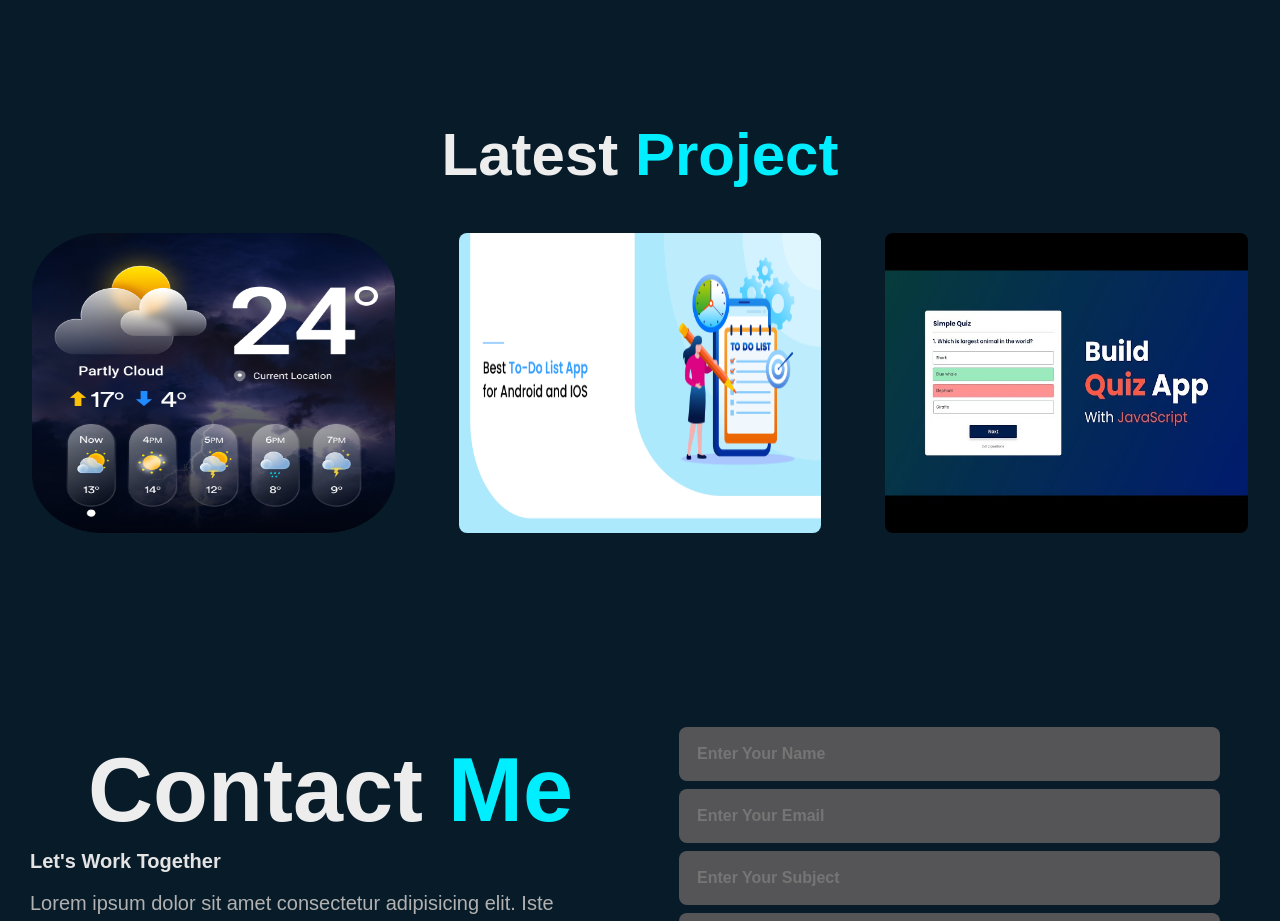
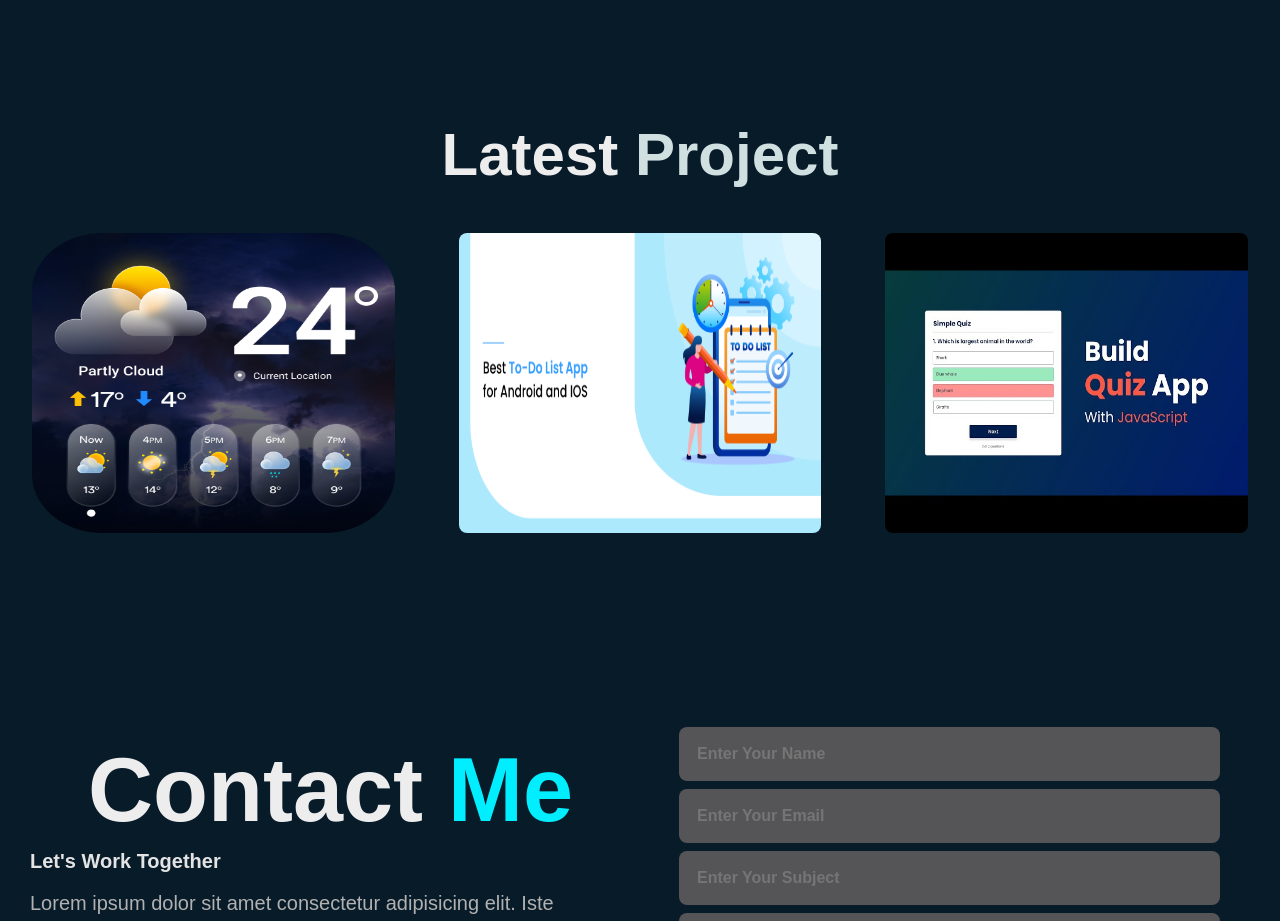
Before and after one commit to ADIL902/Portfolio-app-github.io, a plain HTML site: page index.html in a window 1280 px wide. Shown: the part 3760-4681 px from the top of the page. Drawn offline with nearby package versions, Linux system fonts and the light colour scheme.

Commit message:
Cheakh card

```diff
--- a/style.css
+++ b/style.css
@@ -474,7 +474,7 @@ section{
     text-align: center;
 }
 .main-text h2 span{
-    color: #0ef;
+    color: rgb(208, 223, 224);
 }
 .portfolio-content{
     display: flex;
```
